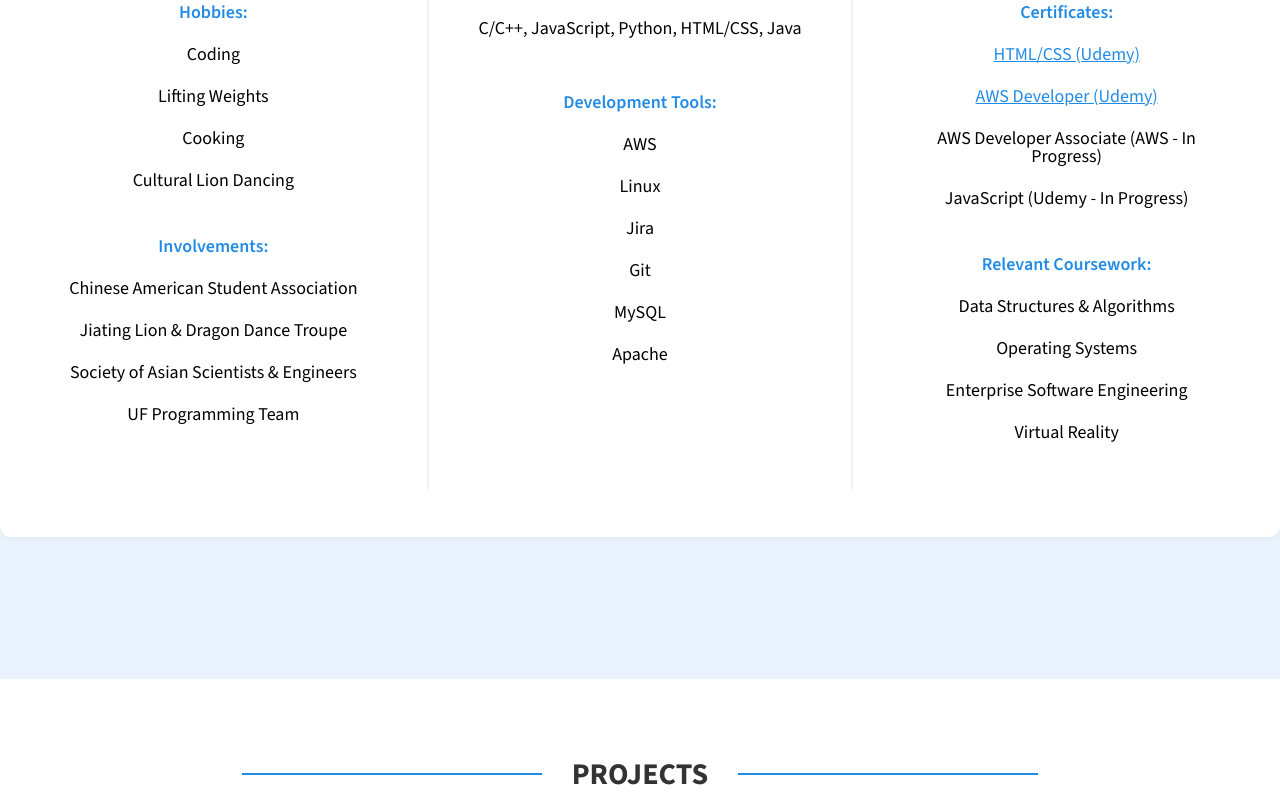
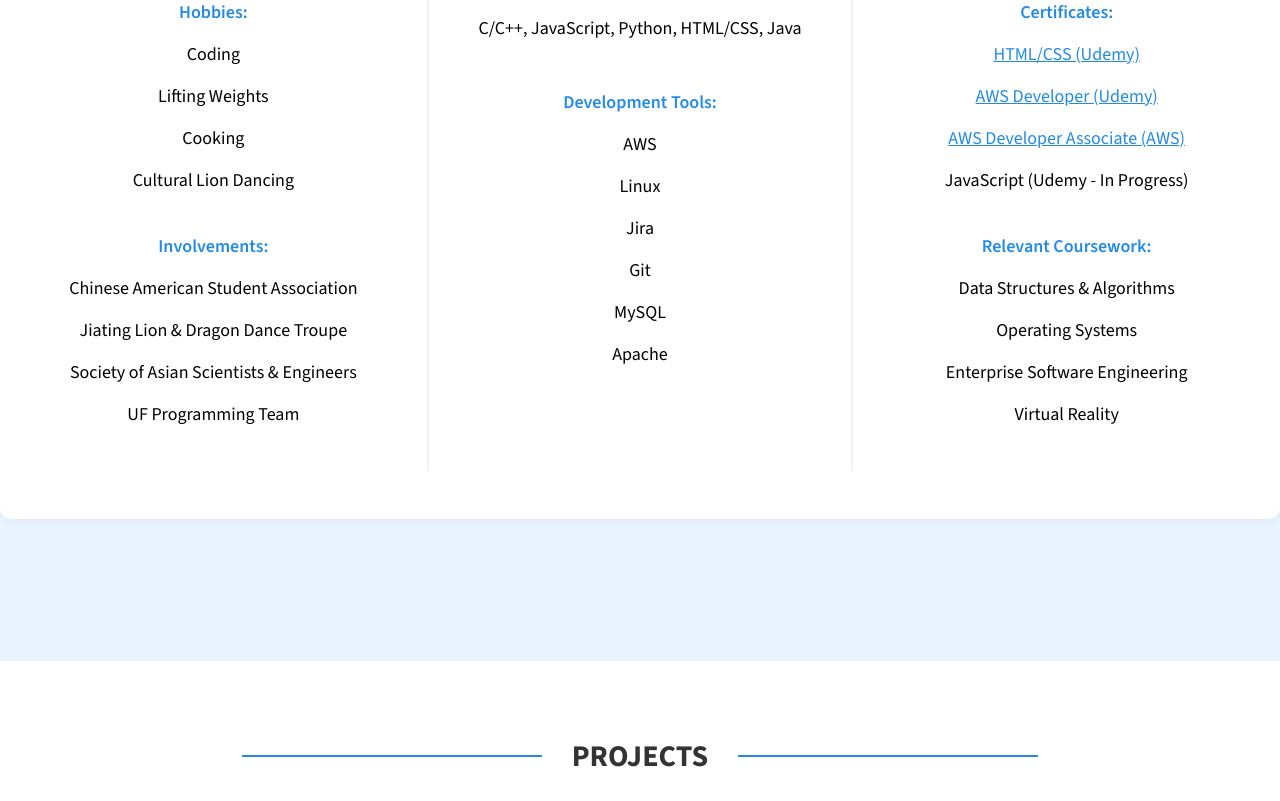
Before and after one commit to tuan-dang-0/PersonalPortfolio, a plain HTML site: page index.html in a window 1280 px wide. Shown: the part 1399-2200 px from the top of the page. Drawn offline with nearby package versions, Linux system fonts and the light colour scheme.

Commit message:
Updated link to AWS Certification

```diff
--- a/index.html
+++ b/index.html
@@ -134,8 +134,8 @@
                 >AWS Developer (Udemy)</a
                 >
               </li>
-              <li class="panel-list-items">
-                AWS Developer Associate (AWS - In Progress)
+              <li class="link panel-list-items">
+                <a class = "panel-link"href="https://www.credly.com/badges/53529abc-2d33-46b7-90e4-9b3e95100b5e">AWS Developer Associate (AWS)</a>
               </li>
               <li class="panel-list-items">JavaScript (Udemy - In Progress)</li>
             </ul>
@@ -181,7 +181,7 @@
               <h4 class="heading-tertiary">Omnifood</h4>
               <div class="project-desc">
                 A website designed to advertise an AI-powered food delivery
-                system. (Make to practice HTML/CSS)
+                system. (Made to practice HTML/CSS)
               </div>
               <p>
                 <a href="https://github.com/tuan-dang-0/omnifood"><ion-icon class="project-icon" name="logo-github"></ion-icon></a>
```
